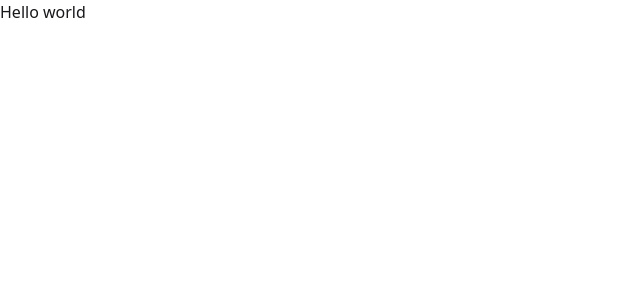
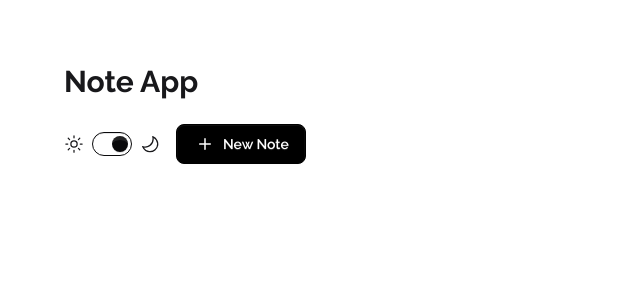
Before and after one commit to Cybite-Academy/NoteApp, a React (Vite) app: page / in a window 1280 px wide. Shown: the top 300 px of the page, without its empty margins (0-640 px from the left). Built offline with nearby package versions, Linux system fonts and the light colour scheme.

Commit message:
added header UI

```diff
--- a/src/App.css
+++ b/src/App.css
@@ -1,2 +1,8 @@
+@import url('https://fonts.googleapis.com/css2?family=Raleway:ital,wght@0,100..900;1,100..900&display=swap');
 @import "tailwindcss";
 @plugin "daisyui";
+
+body{
+    font-family: "Raleway", sans-serif;
+    font-style: normal;
+}
--- a/src/App.jsx
+++ b/src/App.jsx
@@ -1,13 +1,11 @@
-
 import './App.css'
+import Header from './components/Header'
 
 function App() {
-
-
   return (
-    <>
-      <h1>Hello world</h1>
-    </>
+    <main className='w-[90%] mx-auto flex flex-col pt-16'>
+      <Header />
+    </main>
   )
 }
 
--- /dev/null
+++ b/src/components/Header.jsx
@@ -0,0 +1,23 @@
+import { IoSunnyOutline } from "react-icons/io5";
+import { GoMoon } from "react-icons/go";
+import { IoIosAdd } from "react-icons/io";
+const Header = () => {
+    return (
+        <section className="flex flex-col gap-6">
+            <h1 className="text-3xl font-bold">Note App</h1>
+            <div className=" flex gap-4">
+                <section className="flex gap-2 items-center">
+                    <IoSunnyOutline className="text-xl" />
+                    <input type="checkbox" defaultChecked className=" toggle toggle-neutral" />
+                    <GoMoon className="text-xl" />
+                </section>
+                <button className="btn bg-black text-white border-black rounded-lg">
+                    <IoIosAdd className="text-2xl" />
+                    New Note
+                </button>
+            </div>
+        </section>
+    )
+}
+
+export default Header
```
